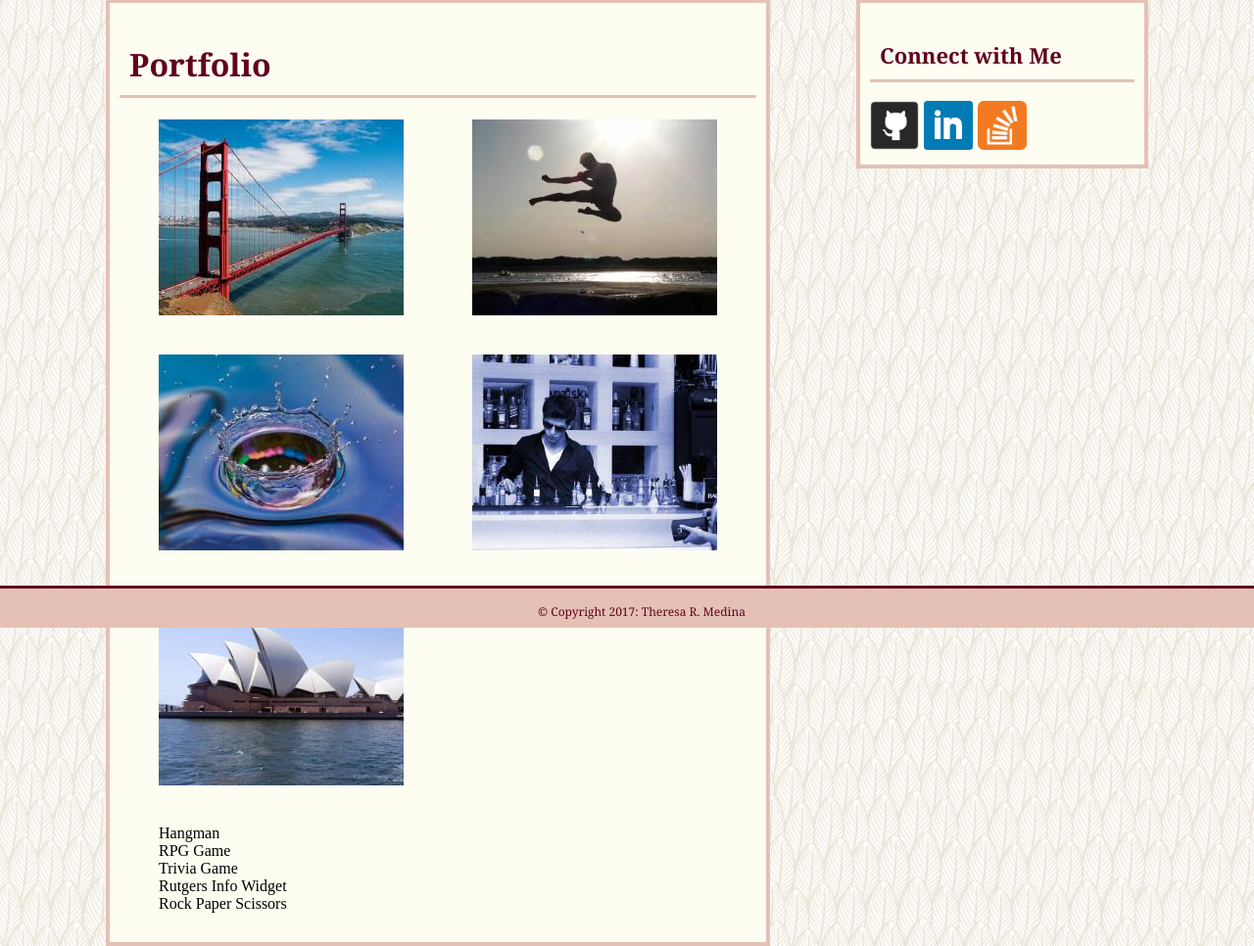
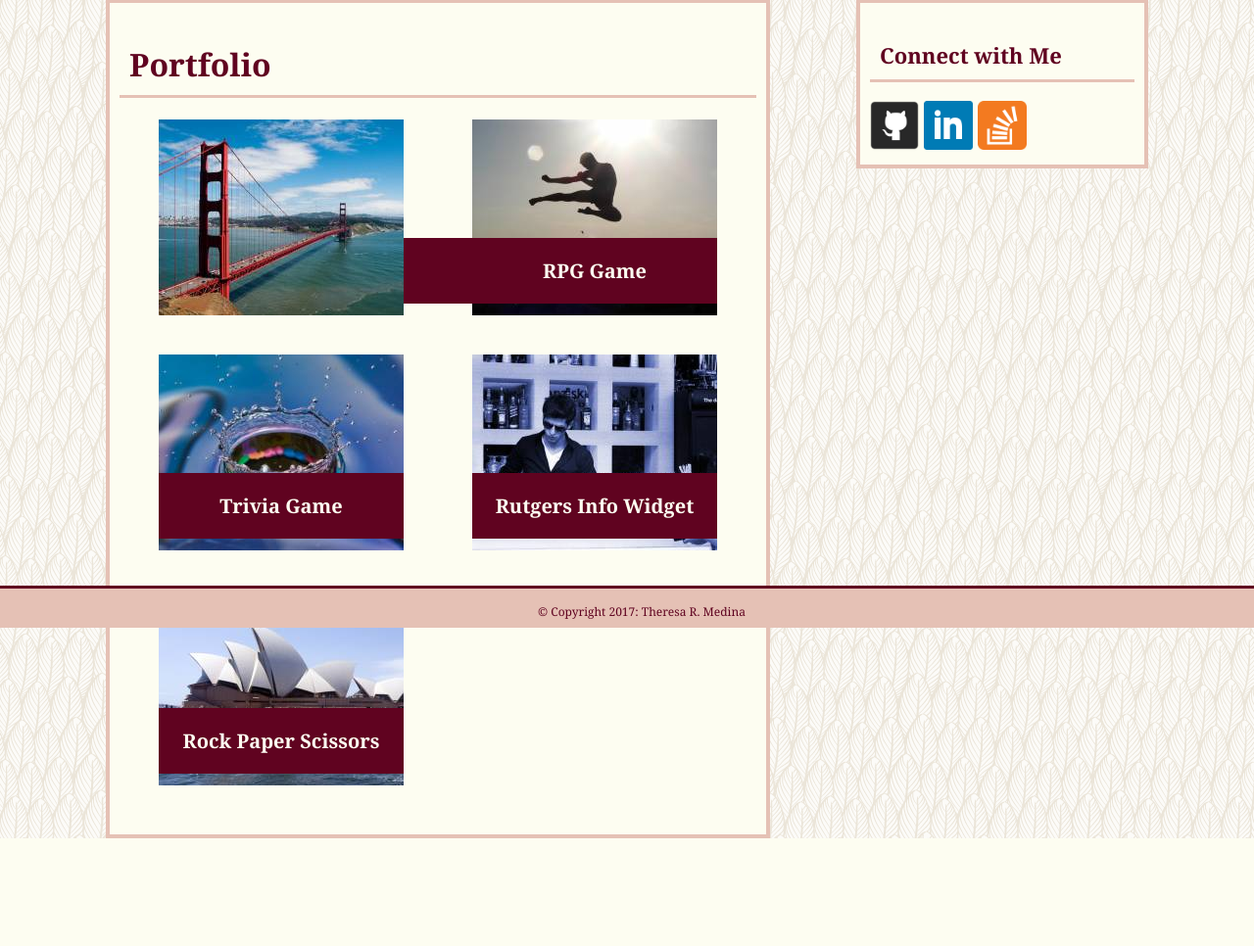
Before and after one commit to trgmedina/Basic-Portfolio, a PHP site: page /portfolio.html in a window 1280 px wide. Shown: the part 159-1125 px from the top of the page at 98% size. After the commit the page ends 1015 px from the top, so only its background shows below. Run offline with PHP 8.4, Linux system fonts and the light colour scheme.

Commit message:
added css to portfolio.html

```diff
--- a/assets/css/style.css
+++ b/assets/css/style.css
@@ -47,7 +47,6 @@
 	color: #600320;
 	text-decoration: none;
 }
-
 
 a.default_links {
 	padding: 20px;
@@ -147,6 +146,7 @@
 #hangman {
 	float: left;
 	padding-bottom: 40px;
+	z-index: 1;
 }
 
 #rpg_game {
@@ -169,8 +169,44 @@
 	padding-bottom: 40px;
 }
 
-.portfolio_labels {
-	clear: both;
+figcaption {
+	position: absolute;
+	padding: 20px;
+	background-color: #600320;
+    border: none;
+    color: #fdfdf1;
+    font-family: "Georgia";
+    font-weight: bold;
+    font-size: 20px;
+    width: 210px;
+    text-align: center;
+    text-decoration: none;
+    display: inline-block;
+    z-index: 2;
+}
+
+#hangman_label {
+	top: 240px;
+}
+
+#rpg_label {
+	top: 240px;
+	right: 50px;
+}
+
+#triviagame_label {
+	top: 480px;
+	left: 50px;
+}
+
+#rutgers_label {
+	top: 480px;
+	right: 50px;
+}
+
+#rps_label {
+	top: 720px;
+	left: 50px;
 }
 
 footer {
@@ -187,4 +223,5 @@
 	bottom: 0px;
 	left: 0px;
 	border-top: 3px solid #600320;
+	z-index: 3;
 }
--- a/portfolio.html
+++ b/portfolio.html
@@ -23,19 +23,32 @@
 		<h1>Portfolio</h1>
 
 		<div class="portfolio_images">
-			<a href="#"><img id="hangman" src="assets/images/hangman.jpg" alt="Link to Hangman"></a>
-			<a href="#"><img id="rpg_game" src="assets/images/rpg_game.jpg" alt="Link to RPG Game"></a>
-			<a href="#"><img id="trivia_game" src="assets/images/trivia_game.jpg" alt="Link to Trivia Game"></a>
-			<a href="#"><img id="rutgers" src="assets/images/rutgers.jpg" alt="Link to Rutgers Info Widget"></a>
-			<a href="#"><img id="rps" src="assets/images/rps.jpg" alt="Link to Rock Paper Scissors"></a>
 
-			<div class="portfolio_labels">
-				<figcaption>Hangman</figcaption>
-				<figcaption>RPG Game</figcaption>
-				<figcaption>Trivia Game</figcaption>
-				<figcaption>Rutgers Info Widget</figcaption>
-				<figcaption>Rock Paper Scissors</figcaption>
-			</div>
+			<a href="#" target="_blank">
+				<figcaption id="hangman_label">Hangman</figcaption>
+				<img id="hangman" src="assets/images/hangman.jpg" alt="Link to Hangman">
+			</a>
+
+			<a href="#" target="_blank">
+				<figcaption id="rpg_label">RPG Game</figcaption>
+				<img id="rpg_game" src="assets/images/rpg_game.jpg" alt="Link to RPG Game">
+			</a>
+
+			<a href="#" target="_blank">
+				<figcaption id="triviagame_label">Trivia Game</figcaption>
+				<img id="trivia_game" src="assets/images/trivia_game.jpg" alt="Link to Trivia Game">
+			</a>
+
+			<a href="#" target="_blank">
+				<figcaption id="rutgers_label">Rutgers Info Widget</figcaption>
+				<img id="rutgers" src="assets/images/rutgers.jpg" alt="Link to Rutgers Info Widget">
+			</a>
+
+			<a href="#" target="_blank">
+				<figcaption id="rps_label">Rock Paper Scissors</figcaption>
+				<img id="rps" src="assets/images/rps.jpg" alt="Link to Rock Paper Scissors">
+			</a>
+
 		</div>
 	</div>
 
```
